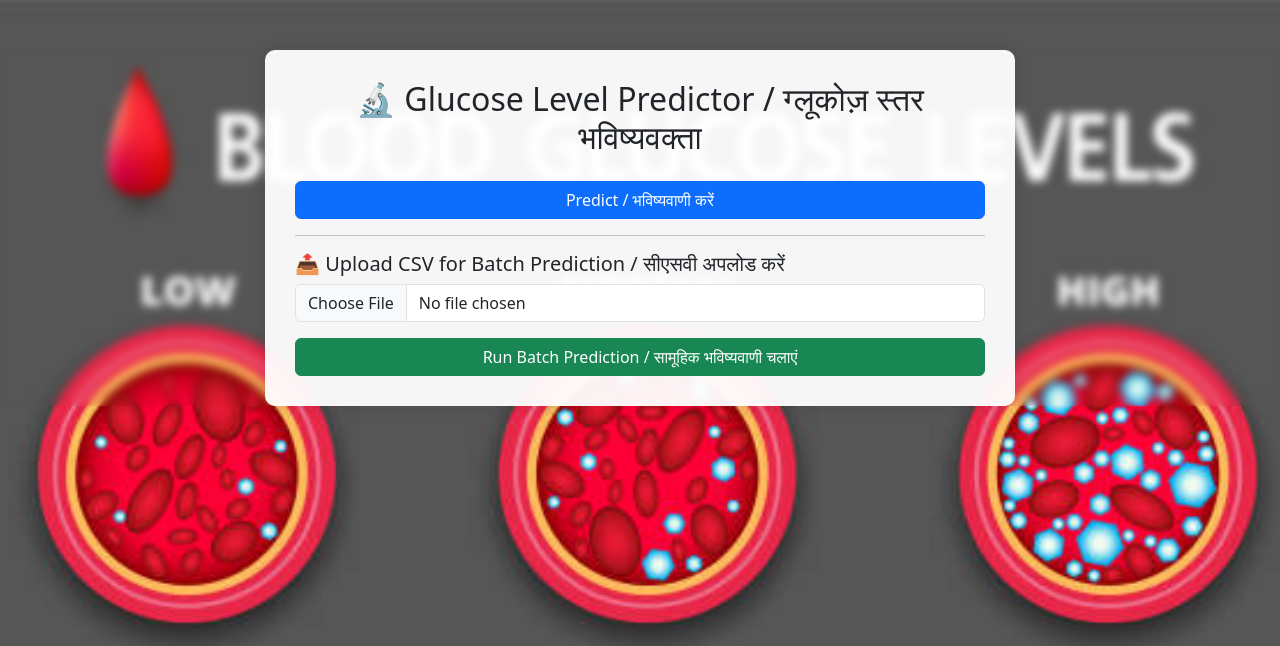
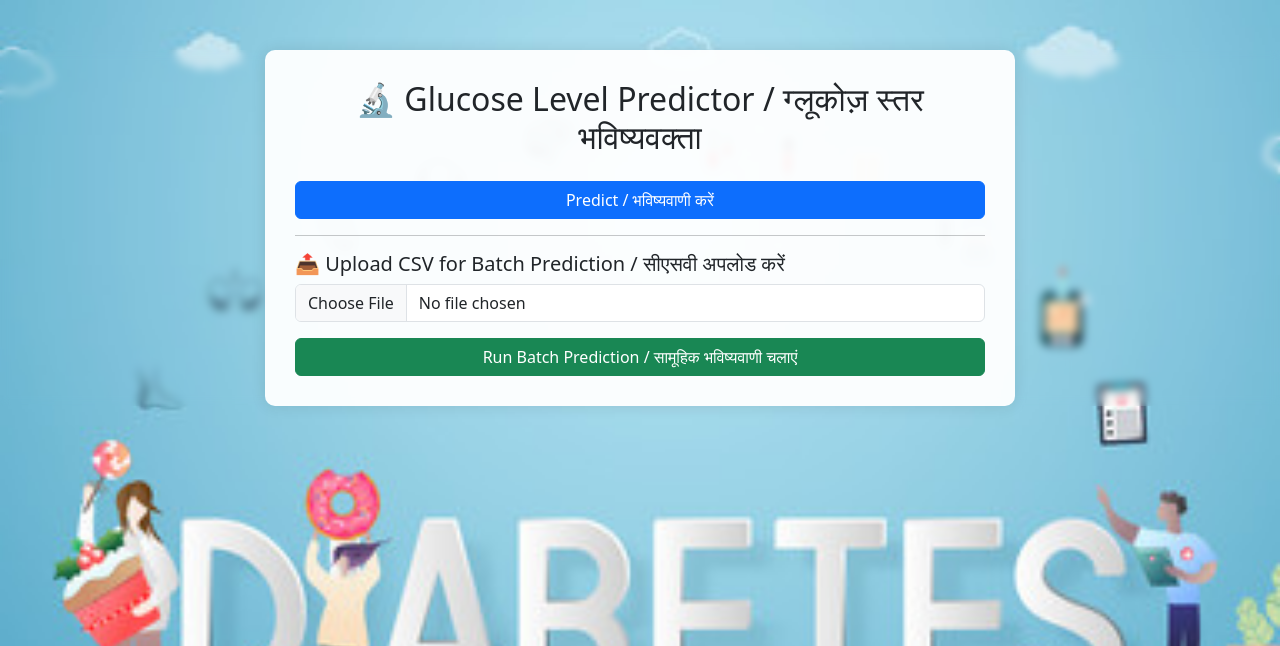
Before and after one commit to Sakshi-Srivastava19/Glucose-Predictor, a Flask app: page / in a window 1280 px wide. Shown: the top 646 px of the page. Run offline with Flask 3, Linux system fonts and the light colour scheme; parts of the project's set-up code (start-up, migrations or seed data) failed here and were passed over.

Commit message:
Update index.html

```diff
--- a/templates/index.html
+++ b/templates/index.html
@@ -7,7 +7,7 @@
     <script src="https://cdn.jsdelivr.net/npm/chart.js"></script>
     <style>
         body {
-            background: url('static/glucose.jpg') no-repeat center center fixed;
+            background: url('static/dia.jpg') no-repeat center center fixed;
             background-size: cover;
             backdrop-filter: blur(4px);
         }
```
